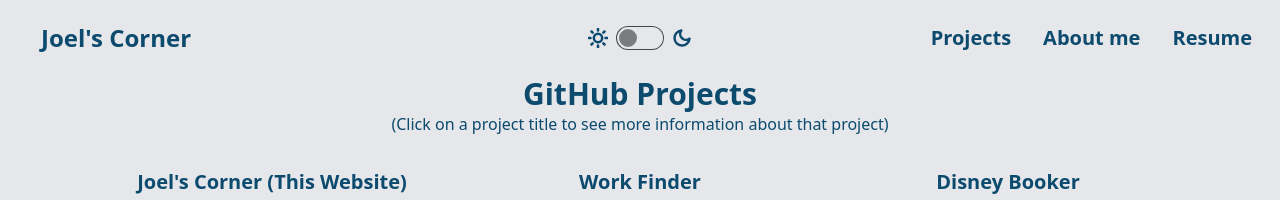
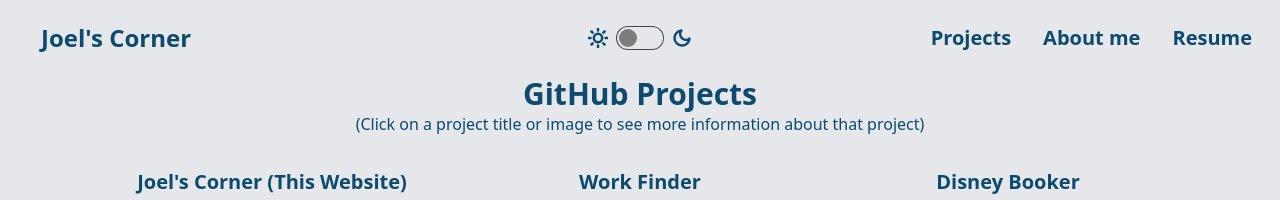
Before and after one commit to Neeblue/joels-corner, a React (Vite) app: page /projects in a window 1280 px wide. Shown: the top 200 px of the page. Built offline with nearby package versions, Linux system fonts and the light colour scheme.

Commit message:
Corrected text

```diff
--- a/src/pages/Projects.tsx
+++ b/src/pages/Projects.tsx
@@ -22,7 +22,7 @@ export default function Projects() {
   return (
     <div className='projects-page text-center'>
       <h1 className='header text-3xl font-bold text-primary'>GitHub Projects</h1>
-      <div className='sub-header text-primary mb-8 mx-2'>(Click on a project title to see more information about that project)</div>
+      <div className='sub-header text-primary mb-8 mx-2'>(Click on a project title or image to see more information about that project)</div>
       <div className="projects flex flex-col flex-wrap justify-center items-center sm:items-start gap-8 mb-12 sm:flex-row sm:flex">
         {projects.map((project, index) => (
           <div key={index}>
```
